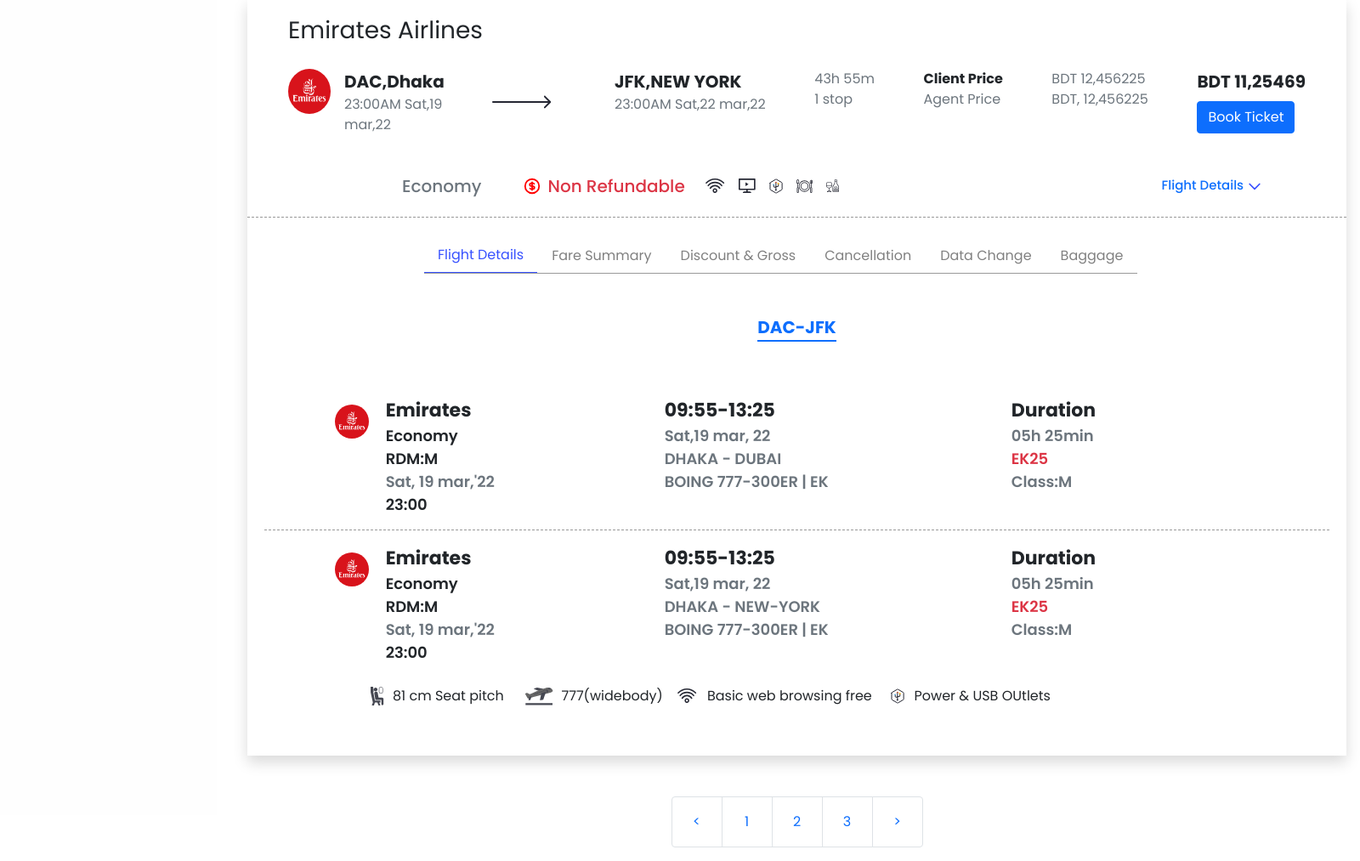
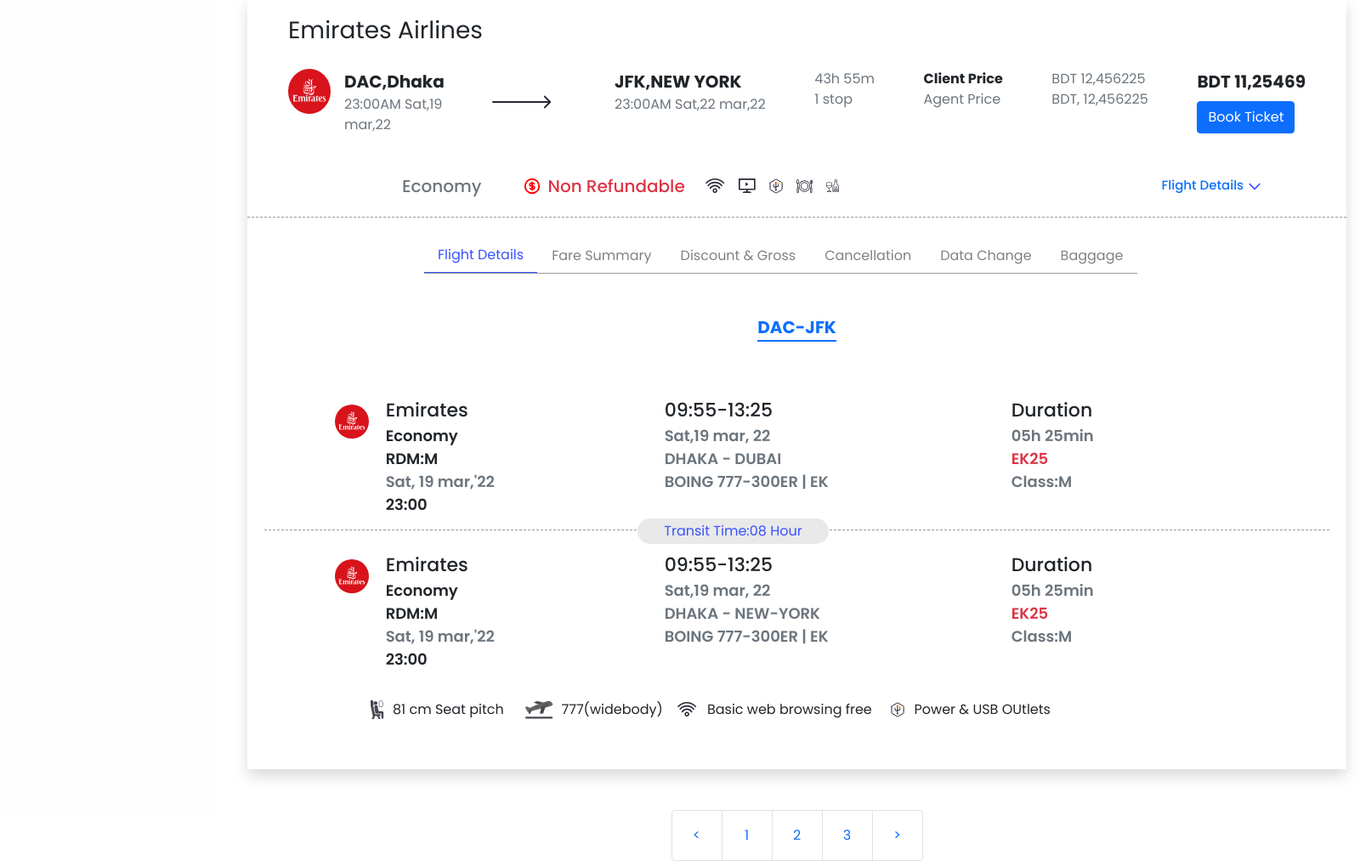
Before and after one commit to sohan724code/flyfarworkfile, a PHP site: page /ERP-Software/airticket.html in a window 1600 px wide, after a click on "Flight Details". Shown: the part 1074-2087 px from the top of the page at 85% size. Run offline with PHP 8.4, Linux system fonts and the light colour scheme; some libraries are stand-ins or nearby versions.

Commit message:
changes made at 7:11PM

```diff
--- a/airticket.html
+++ b/airticket.html
@@ -869,7 +870,7 @@
                                   <div class="col col-md-4 flight-detail-item">
                                     <img src="./images/emirates.png" alt="">
                                     <div>
-                                      <span class="fw-bold flight-detail-item-title">Emirates</span><br>
+                                      <span class=" flight-detail-item-title">Emirates</span><br>
                                       <span class=" flight-detail-item-subtitle">Economy</span><br>
                                       <span class="flight-detail-item-subtitle">RDM:M</span><br>
                                       <span class="flight-detail-item-subtitle text-secondary">Sat, 19
@@ -881,7 +882,7 @@
                                   <div class="col col-md-4 flight-detail-item">
 
                                     <div>
-                                      <span class="fw-bold flight-detail-item-title">09:55-13:25</span><br>
+                                      <span class=" flight-detail-item-title">09:55-13:25</span><br>
                                       <span class="flight-detail-item-subtitle text-secondary">Sat,19 mar, 22</span><br>
                                       <span class="flight-detail-item-subtitle text-secondary">DHAKA - DUBAI</span><br>
                                       <span class="flight-detail-item-subtitle text-secondary">BOING 777-300ER |
@@ -893,7 +894,7 @@
 
                                     <div>
 
-                                      <span class="fw-bold flight-detail-item-title">Duration</span><br>
+                                      <span class="flight-detail-item-title">Duration</span><br>
                                       <span class="flight-detail-item-subtitle text-secondary">05h 25min</span><br>
                                       <span class="flight-detail-item-subtitle text-danger fw-italic">EK25</span><br>
                                       <span class="flight-detail-item-subtitle text-secondary">Class:M</span><br>
@@ -903,14 +904,18 @@
                               </div>
 
                             </div>
-
-                            <div class="tab-row py-3 dased-border">
+                            <!-- transit time-section starts -->
+                            <div class="transit-section">
+                              <span>Transit Time:08 Hour</span>
+                            </div>
+                            <!-- transit time-section ends -->
+                            <div class="tab-row py-4 dased-border">
                               <div class="container">
                                 <div class="row">
                                   <div class="col col-md-4 flight-detail-item">
                                     <img src="./images/emirates.png" alt="">
                                     <div>
-                                      <span class="fw-bold flight-detail-item-title">Emirates</span><br>
+                                      <span class="flight-detail-item-title">Emirates</span><br>
                                       <span class="flight-detail-item-subtitle">Economy</span><br>
                                       <span class="flight-detail-item-subtitle">RDM:M</span><br>
                                       <span class="flight-detail-item-subtitle text-secondary">Sat, 19
@@ -922,7 +927,7 @@
                                   <div class="col col-md-4 flight-detail-item">
 
                                     <div>
-                                      <span class="fw-bold flight-detail-item-title">09:55-13:25</span><br>
+                                      <span class="flight-detail-item-title">09:55-13:25</span><br>
                                       <span class="flight-detail-item-subtitle text-secondary">Sat,19 mar, 22</span><br>
                                       <span class="flight-detail-item-subtitle text-secondary">DHAKA -
                                         NEW-YORK</span><br>
@@ -935,7 +940,7 @@
 
                                     <div>
 
-                                      <span class="fw-bold flight-detail-item-title">Duration</span><br>
+                                      <span class="flight-detail-item-title">Duration</span><br>
                                       <span class="flight-detail-item-subtitle text-secondary">05h 25min</span><br>
                                       <span class="flight-detail-item-subtitle text-danger fw-italic">EK25</span><br>
                                       <span class="flight-detail-item-subtitle text-secondary">Class:M</span><br>
--- a/css/style.css
+++ b/css/style.css
@@ -172,10 +172,30 @@ main {
 .oneway {
   border-radius: 40px 0 0 40px;
   background-color: #fff;
+  color: black;
+}
+.oneway-clicked {
+  border-radius: 40px 0 0 40px;
+  background-color: #0d6efd;
+  color: white;
+}
+.roundtrip {
+  background-color: #fff;
+  color: black;
+}
+.roundtrip-clicked {
+  background-color: #0d6efd;
+  color: white;
 }
 .muticity {
   border-radius: 0 40px 40px 0;
   background-color: #fff;
+  color: black;
+}
+.muticity-clicked {
+  border-radius: 0 40px 40px 0;
+  background-color: #0d6efd;
+  color: white;
 }
 
 .destination-wrapper {
@@ -532,7 +552,7 @@ input {
   background: transparent url(../img/datepickerArrow.png) bottom no-repeat;
 }
 
-/* jaquery datepicker custom style ends */
+/* jquery datepicker custom style ends */
 
 /* search flight section ends  */
 
@@ -688,6 +708,7 @@ input {
 }
 .flight-detail-item-title {
   font-size: 22px !important;
+  font-weight: 500;
 }
 .flight-detail-item-subtitle {
   font-size: 18px !important;
@@ -726,18 +747,41 @@ input {
   height: 40px;
   margin: 10px auto;
 }
-/* .tab-content-icon-item:first-child,
-.tab-content-icon-item:nth-child(2) {
-  width: 70%;
-} */
-/* .tab-content-icon-item:nth-child(3),
-.tab-content-icon-item:nth-child(4) {
-  width: 95%;
-} */
+
 .tab-content-icon-item img {
   margin-right: 3%;
 }
+
+/* Fare summary section css starts */
+.custom-home2-tab {
+  display: grid;
+  grid-template-columns: repeat(7, 1fr);
+  width: 70%;
+  margin: 0 auto;
+}
+/* Fare summary section css ends */
+.custom-home2-tab {
+  display: grid;
+  grid-template-columns: repeat(7, 1fr);
+}
+
 /* Flight details and Price details section ends */
+
+/* trangit time section  start */
+.transit-section {
+  position: absolute;
+  width: 225px;
+  height: 30px;
+  left: 750px;
+  top: 1684px;
+  background: #e9e9e9;
+  border-radius: 15px;
+  display: flex;
+  justify-content: center;
+  align-items: center;
+  color: #3751ff;
+}
+/* trangit time section  ends */
 
 /* Button group section ends */
 
--- a/js/airticket.js
+++ b/js/airticket.js
@@ -103,20 +103,20 @@ const multicity = $(".muticity");
 
 // button Click behaviour
 oneway.click(() => {
-  oneway.css("background-color", "#3751ff");
-  roundtrip.css("background-color", "#f0f0f0");
-  multicity.css("background-color", "#f0f0f0");
+  oneway.toggleClass("oneway-clicked");
+  roundtrip.removeClass("roundtrip-clicked");
+  multicity.removeClass("muticity-clicked");
 });
 
 roundtrip.click(() => {
-  oneway.css("background-color", "#f0f0f0");
-  roundtrip.css("background-color", "#3751ff");
-  multicity.css("background-color", "#f0f0f0");
+  roundtrip.toggleClass("roundtrip-clicked");
+  oneway.removeClass("oneway-clicked");
+  multicity.removeClass("muticity-clicked");
 });
 multicity.click(() => {
-  oneway.css("background-color", "#f0f0f0");
-  roundtrip.css("background-color", "#f0f0f0");
-  multicity.css("background-color", "#3751ff");
+  multicity.toggleClass("muticity-clicked");
+  roundtrip.removeClass("roundtrip-clicked");
+  oneway.removeClass("oneway-clicked");
 });
 
 //swap button starts
```
Also changed, not shown: other parts of airticket.html (+26 -2 lines).
